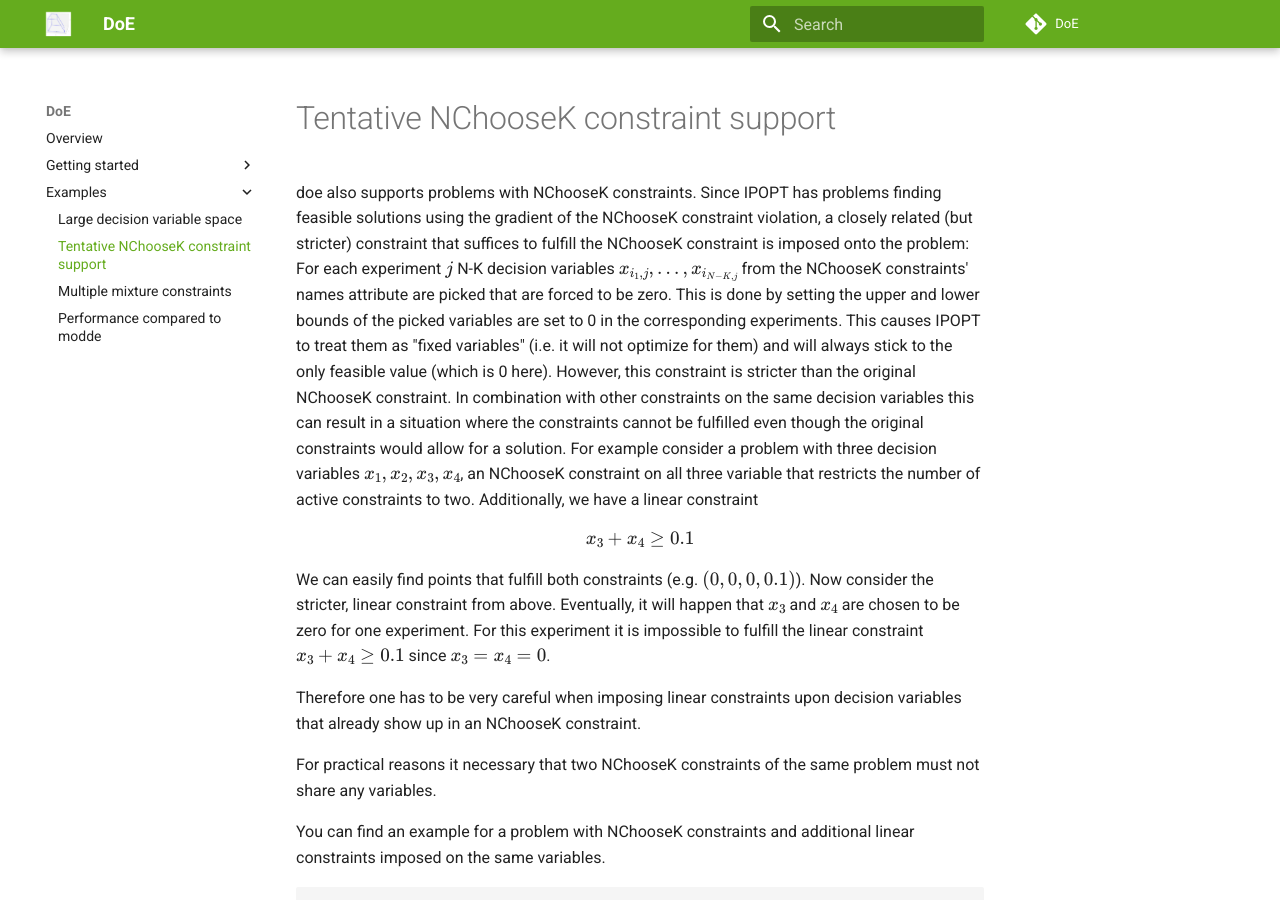
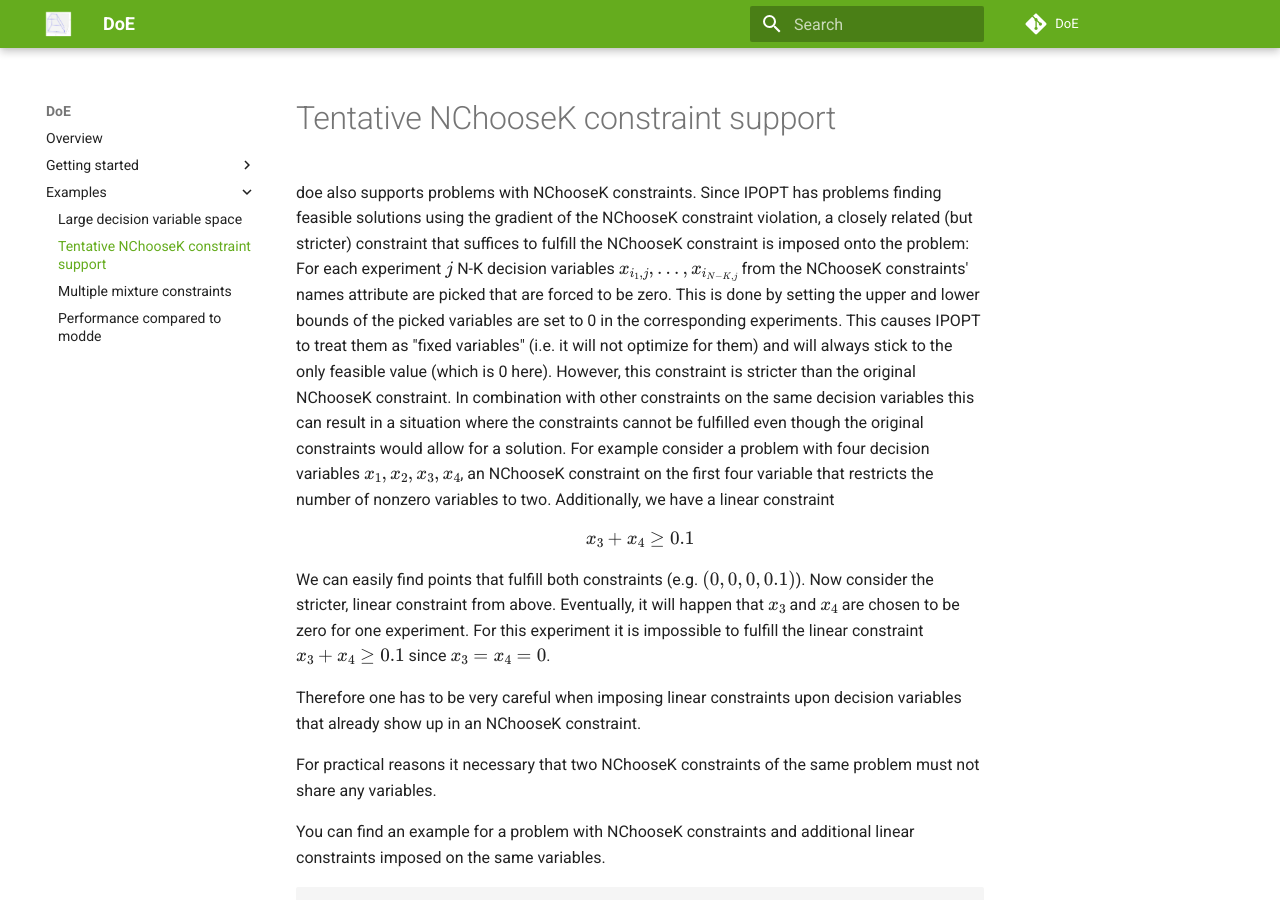
Before and after one commit to basf/doe, an MkDocs documentation site: the page built from docs/nchoosek_constraint.md, in a window 1280 px wide and 900 px high. Built offline with MkDocs 1.6.1 and Material for MkDocs 9.7.7, drawn with Linux system fonts in a browser that asks for light colours; comment, search, counter and statistics services are not loaded.

Commit message:
Update nchoosek_constraint.md

```diff
--- a/docs/nchoosek_constraint.md
+++ b/docs/nchoosek_constraint.md
@@ -9,8 +9,8 @@ in the corresponding experiments. This causes IPOPT to treat them as "fixed vari
 and will always stick to the only feasible value (which is 0 here).
 However, this constraint is stricter than the original NChooseK constraint. In combination with other
 constraints on the same decision variables this can result in a situation where the constraints cannot be fulfilled
-even though the original constraints would allow for a solution. For example consider a problem with three decision
-variables $x_1, x_2, x_3, x_4$, an NChooseK constraint on all three variable that restricts the number of active constraints
+even though the original constraints would allow for a solution. For example consider a problem with four decision
+variables $x_1, x_2, x_3, x_4$, an NChooseK constraint on the first four variable that restricts the number of nonzero variables
 to two. Additionally, we have a linear constraint
 $$
 x_3 + x_4 \geq 0.1
```
